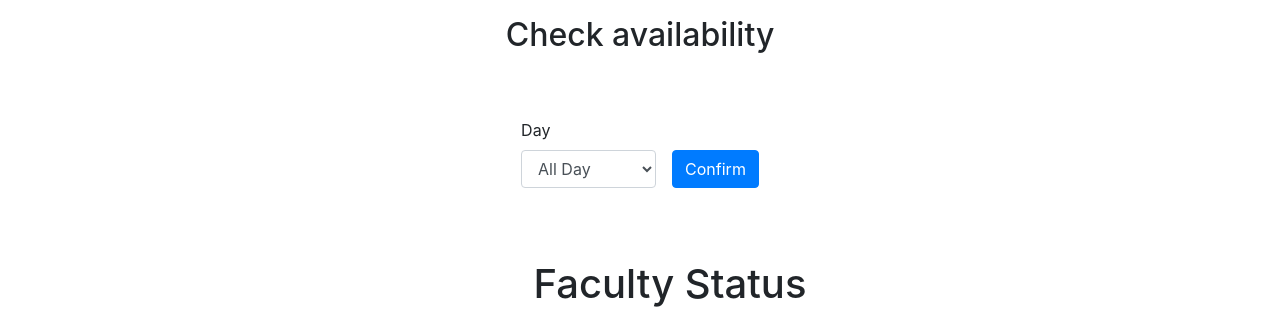
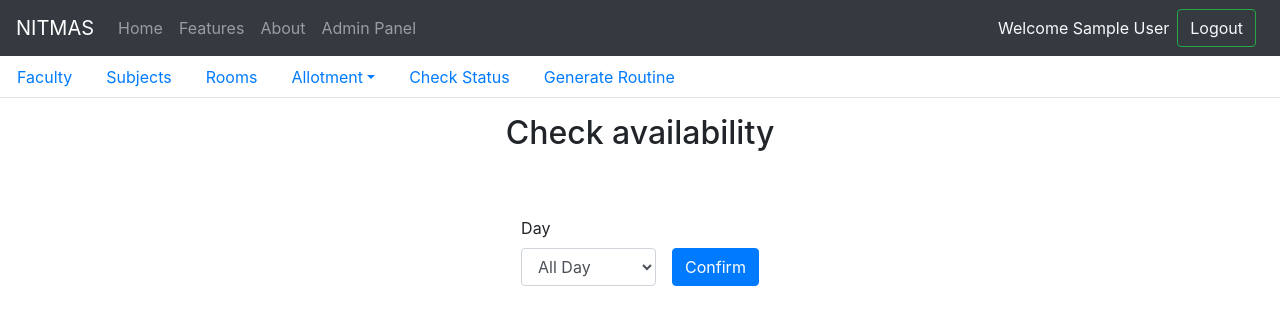
Before and after one commit to Codersfreedom/project, a PHP site: page /admin.php in a window 1280 px wide. Shown: the top 324 px of the page. Run offline with PHP 8.4, Linux system fonts and the light colour scheme; the visitor is signed in with stand-in values (Sample User, id 1); some libraries are stand-ins or nearby versions.

Commit message:
admin page modified

```diff
--- a/admin.php
+++ b/admin.php
@@ -14,7 +14,14 @@
 
 
 <body>
+<?php
+include 'partials/_header.php';
+if(!isset($_SESSION['logedin'])){
+  header("location: index.php");
+}
+include 'partials/_nav.php';
 
+?>
 
 
     <!-- Modal ends here -->
--- a/partials/_header.php
+++ b/partials/_header.php
@@ -63,8 +63,8 @@ session_start();
     <span class="sr-only">Toggle Dropdown</span>
   </button>
   <div class="dropdown-menu">
-    <a class="dropdown-item" href="partials/studentLogin.php">Student </a>
-    <a class="dropdown-item" href="partials/teacherLogin.php">Teacher </a>
+    <a class="dropdown-item" href="partials/studentLogin.php">Student</a>
+    <a class="dropdown-item" href="partials/teacherLogin.php">Admin</a>
 
   </div>
 </div>
--- a/partials/_nav.php
+++ b/partials/_nav.php
@@ -1,16 +1,18 @@
-
 <!doctype html>
 <html lang="en">
+
 <head>
   <!-- Required meta tags -->
   <meta charset="utf-8">
   <meta name="viewport" content="width=device-width, initial-scale=1, shrink-to-fit=no">
 
   <!-- Bootstrap CSS -->
-    <link rel="stylesheet" href="https://cdn.jsdelivr.net/npm/bootstrap@4.0.0/dist/css/bootstrap.min.css" integrity="sha384-Gn5384xqQ1aoWXA+058RXPxPg6fy4IWvTNh0E263XmFcJlSAwiGgFAW/dAiS6JXm" crossorigin="anonymous">
+  <link rel="stylesheet" href="https://cdn.jsdelivr.net/npm/bootstrap@4.0.0/dist/css/bootstrap.min.css"
+    integrity="sha384-Gn5384xqQ1aoWXA+058RXPxPg6fy4IWvTNh0E263XmFcJlSAwiGgFAW/dAiS6JXm" crossorigin="anonymous">
 
   <title></title>
 </head>
+
 <body>
 
   <ul class="nav nav-tabs d-flex ">
@@ -24,11 +26,15 @@
       <a class="nav-link" href="room.php">Rooms</a>
     </li>
     <li class="nav-item dropdown">
-    <a class="nav-link dropdown-toggle" data-toggle="dropdown" href="partials/_nav.php" role="button" aria-haspopup="true" aria-expanded="false">Allotment</a>
+      <a class="nav-link dropdown-toggle" data-toggle="dropdown" href="partials/_nav.php" role="button"
+        aria-haspopup="true" aria-expanded="false">Allotment</a>
       <div class="dropdown-menu">
         <a class="dropdown-item" href="theory.php">Subject</a>
         <a class="dropdown-item" href="Allot_room.php">Room</a>
       </div>
+    </li>
+    <li class="nav-item">
+      <a class="nav-link" href="admin.php">Check Status</a>
     </li>
     <li class="nav-item">
       <a class="nav-link" href="Routine.php">Generate Routine</a>
@@ -38,8 +44,15 @@
 
   <!-- Optional JavaScript -->
   <!-- jQuery first, then Popper.js, then Bootstrap JS -->
-    <script src="https://code.jquery.com/jquery-3.2.1.slim.min.js" integrity="sha384-KJ3o2DKtIkvYIK3UENzmM7KCkRr/rE9/Qpg6aAZGJwFDMVNA/GpGFF93hXpG5KkN" crossorigin="anonymous"></script>
-    <script src="https://cdn.jsdelivr.net/npm/popper.js@1.12.9/dist/umd/popper.min.js" integrity="sha384-ApNbgh9B+Y1QKtv3Rn7W3mgPxhU9K/ScQsAP7hUibX39j7fakFPskvXusvfa0b4Q" crossorigin="anonymous"></script>
-    <script src="https://cdn.jsdelivr.net/npm/bootstrap@4.0.0/dist/js/bootstrap.min.js" integrity="sha384-JZR6Spejh4U02d8jOt6vLEHfe/JQGiRRSQQxSfFWpi1MquVdAyjUar5+76PVCmYl" crossorigin="anonymous"></script>
+  <script src="https://code.jquery.com/jquery-3.2.1.slim.min.js"
+    integrity="sha384-KJ3o2DKtIkvYIK3UENzmM7KCkRr/rE9/Qpg6aAZGJwFDMVNA/GpGFF93hXpG5KkN"
+    crossorigin="anonymous"></script>
+  <script src="https://cdn.jsdelivr.net/npm/popper.js@1.12.9/dist/umd/popper.min.js"
+    integrity="sha384-ApNbgh9B+Y1QKtv3Rn7W3mgPxhU9K/ScQsAP7hUibX39j7fakFPskvXusvfa0b4Q"
+    crossorigin="anonymous"></script>
+  <script src="https://cdn.jsdelivr.net/npm/bootstrap@4.0.0/dist/js/bootstrap.min.js"
+    integrity="sha384-JZR6Spejh4U02d8jOt6vLEHfe/JQGiRRSQQxSfFWpi1MquVdAyjUar5+76PVCmYl"
+    crossorigin="anonymous"></script>
 </body>
+
 </html>
```
Lines whose indentation alone changed are shown as unchanged.
